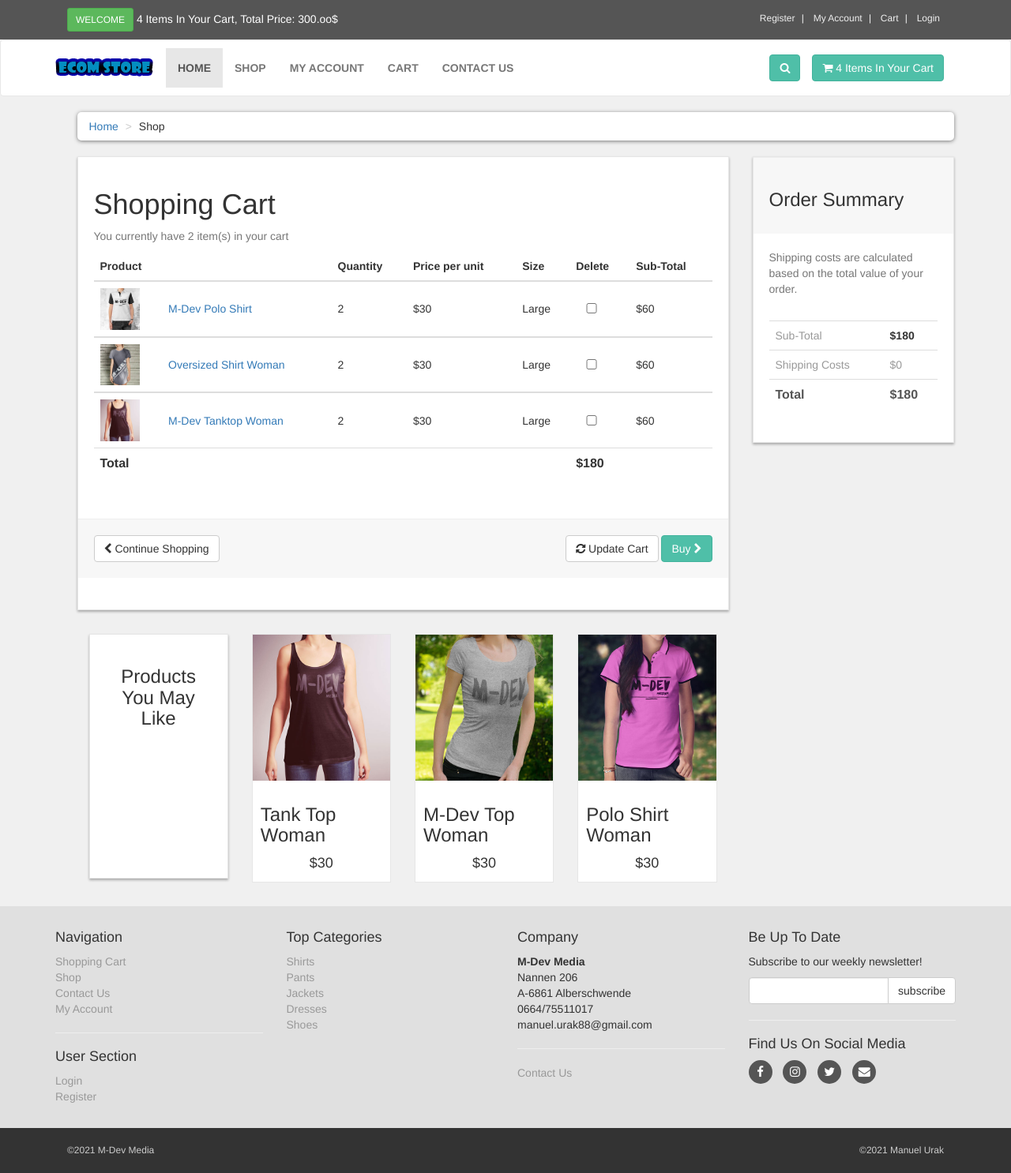
After one commit to ManuelUrak/ecommerceexample1, a PHP site: page /cart.php in a window 1280 px wide. The commit adds this page. Shown: the whole page at 79% size. Run offline with PHP 8.4, Linux system fonts and the light colour scheme.

Commit message:
added cart page and made suggestions component

```diff
--- /dev/null
+++ b/cart.php
@@ -0,0 +1,165 @@
+<!-- Header And Navbar -->
+
+<?php
+
+    include("includes/header.php");
+    include("includes/navigation.php");
+
+?>
+
+<div id="content">
+    <div class="container">
+
+        <!-- Breadcrumbs -->
+
+        <?php
+
+            include("includes/breadcrumbs.php");
+
+        ?>
+
+        <!-- Shopping Cart Page -->
+
+        <div id="cart" class="col-md-9">
+            <div class="box">
+                <form action="cart.php" method="post" enctype="multipart/form-data">
+                    <h1>Shopping Cart</h1>
+                    <p class="text-muted">You currently have 2 item(s) in your cart</p>
+                    <div class="table-responsive">
+                        <table class="table">
+                            <thead>
+                                <tr>
+                                    <th colspan="2">Product</th>
+                                    <th>Quantity</th>
+                                    <th>Price per unit</th>
+                                    <th>Size</th>
+                                    <th colspan="1">Delete</th>
+                                    <th colspan="2">Sub-Total</th>
+                                </tr>
+                            </thead>
+                            <tbody>
+                                <tr>
+                                    <td>
+                                        <img src="admin_area/product_images/Product-3a.jpg" alt="Image" class="img-responsive">
+                                    </td>
+                                    <td>
+                                        <a href="#">M-Dev Polo Shirt</a>
+                                    </td>
+                                    <td>2</td>
+                                    <td>$30</td>
+                                    <td>Large</td>
+                                    <td>
+                                        <input type="checkbox" name="remove[]">
+                                    </td>
+                                    <td>$60</td>
+                                </tr>
+                            </tbody>
+                            <tbody>
+                                <tr>
+                                    <td>
+                                        <img src="admin_area/product_images/product-1.jpg" alt="Image" class="img-responsive">
+                                    </td>
+                                    <td>
+                                        <a href="#">Oversized Shirt Woman</a>
+                                    </td>
+                                    <td>2</td>
+                                    <td>$30</td>
+                                    <td>Large</td>
+                                    <td>
+                                        <input type="checkbox" name="remove[]">
+                                    </td>
+                                    <td>$60</td>
+                                </tr>
+                            </tbody>
+                            <tbody>
+                                <tr>
+                                    <td>
+                                        <img src="admin_area/product_images/Product-6a(1).jpg" alt="Image" class="img-responsive">
+                                    </td>
+                                    <td>
+                                        <a href="#">M-Dev Tanktop Woman</a>
+                                    </td>
+                                    <td>2</td>
+                                    <td>$30</td>
+                                    <td>Large</td>
+                                    <td>
+                                        <input type="checkbox" name="remove[]">
+                                    </td>
+                                    <td>$60</td>
+                                </tr>
+                            </tbody>
+                            <tfoot>
+                                <tr>
+                                    <th colspan="5">Total</th>
+                                    <th colspan="2">$180</th>
+                                </tr>
+                            </tfoot>
+                        </table>
+                    </div>
+                    <div class="box-footer">
+                        <div class="pull-left">
+                            <a href="index.php" class="btn btn-default">
+                                <i class="fa fa-chevron-left"></i> Continue Shopping
+                            </a>
+                        </div>
+                        <div class="pull-right">
+                            <button type="submit" name="update" value="Update Cart" class="btn btn-default">
+                                <i class="fa fa-refresh"></i> Update Cart
+                            </button>
+                            <a href="checkout.php" class="btn btn-primary">
+                                Buy <i class="fa fa-chevron-right"></i>
+                            </a>
+                        </div>
+                    </div>
+                </form>
+            </div>
+
+            <!-- Suggested Products -->
+
+            <?php
+
+                include("includes/suggestions.php");
+
+            ?>
+        </div>
+
+        <!-- Order Summary -->
+
+        <div class="col-md-3">
+            <div id="order-summary" class="box">
+                <div class="box-header">
+                    <h3>Order Summary</h3>
+                </div>
+                <p class="text-muted">
+                    Shipping costs are calculated based on the total value of your order.
+                </p>
+                <div class="table-responsive">
+                    <table class="table">
+                        <tbody>
+                            <tr>
+                                <td>Sub-Total</td>
+                                <th>$180</th>
+                            </tr>
+                            <tr>
+                                <td>Shipping Costs</td>
+                                <td>$0</td>
+                            </tr>
+                            <tr class="total">
+                                <td>Total</td>
+                                <td>$180</td>
+                            </tr>
+                        </tbody>
+                    </table>
+                </div>
+            </div>
+        </div>
+    </div>
+</div>
+
+<!-- Footer -->
+
+<?php
+
+    include("includes/footer.php");
+
+?>
--- /dev/null
+++ b/includes/suggestions.php
@@ -0,0 +1,42 @@
+<!-- Suggested Products Component -->
+
+<div id="same-height-row">
+    <div class="col-md-3 col-sm-6">
+        <div class="box same-height headline">
+            <h3 class="text-center">Products You May Like</h3>
+        </div>
+    </div>
+    <div class="col-md-3 col-sm-6 center-responsive">
+        <div class="product same-height">
+            <a href="details.php">
+                <img class="img-responsive" src="admin_area/product_images/Product-6a(1).jpg" alt="Image">
+            </a>
+            <div class="text">
+                <h3><a href="details.php"></a>Tank Top Woman</h3>
+                <p class="price">$30</p>
+            </div>
+        </div>
+    </div>
+    <div class="col-md-3 col-sm-6 center-responsive">
+        <div class="product same-height">
+            <a href="details.php">
+                <img class="img-responsive" src="admin_area/product_images/Product-5a.jpg" alt="Image">
+            </a>
+            <div class="text">
+                <h3><a href="details.php"></a>M-Dev Top Woman</h3>
+                <p class="price">$30</p>
+            </div>
+        </div>
+    </div>
+    <div class="col-md-3 col-sm-6 center-responsive">
+        <div class="product same-height">
+            <a href="details.php">
+                <img class="img-responsive" src="admin_area/product_images/Product-4a.jpg" alt="Image">
+            </a>
+            <div class="text">
+                <h3><a href="details.php"></a>Polo Shirt Woman</h3>
+                <p class="price">$30</p>
+            </div>
+        </div>
+    </div>
+</div>
--- a/styles/style.css
+++ b/styles/style.css
@@ -394,3 +394,61 @@ body{
 #content .headline{
     height: 310px;
 }
+
+/* Cart Page Styles */
+
+#content #cart .table tbody tr td img{
+    width: 50px;
+}
+
+#content #cart .table tbody tr td input{
+    width: 40px;
+    text-align: right;
+}
+
+#content #cart .table tbody tr td{
+    vertical-align: middle;
+}
+
+#content #cart .table tfoot{
+    font-size: 16px;
+}
+
+.box .box-footer{
+    background-color: #f7f7f7;
+    margin: 30px -20px 20px;
+    padding: 20px;
+    border-top: 1px solid #eeeeee;
+}
+
+.box .box-footer:before,
+.box .box-footer:after{
+    content: "";
+    display: block;
+}
+
+.box .box-footer:after{
+    clear: both;
+}
+
+.box .box-header{
+    background-color: #f7f7f7;
+    margin: -20px -20px 20px;
+    padding: 20px;
+    border-top: 1px solid #eeeeee;
+}
+
+#content #order-summary table{
+    margin-top: 20px;
+}
+
+#content #order-summary table td{
+    color: #999999;
+}
+
+#content #order-summary table tr.total td,
+#content #order-summary table tr.total th{
+    font-size: 16px;
+    font-weight: 700;
+    color: #555555;
+}
```
Also changed, not shown: details.php (+5 -40 lines).
